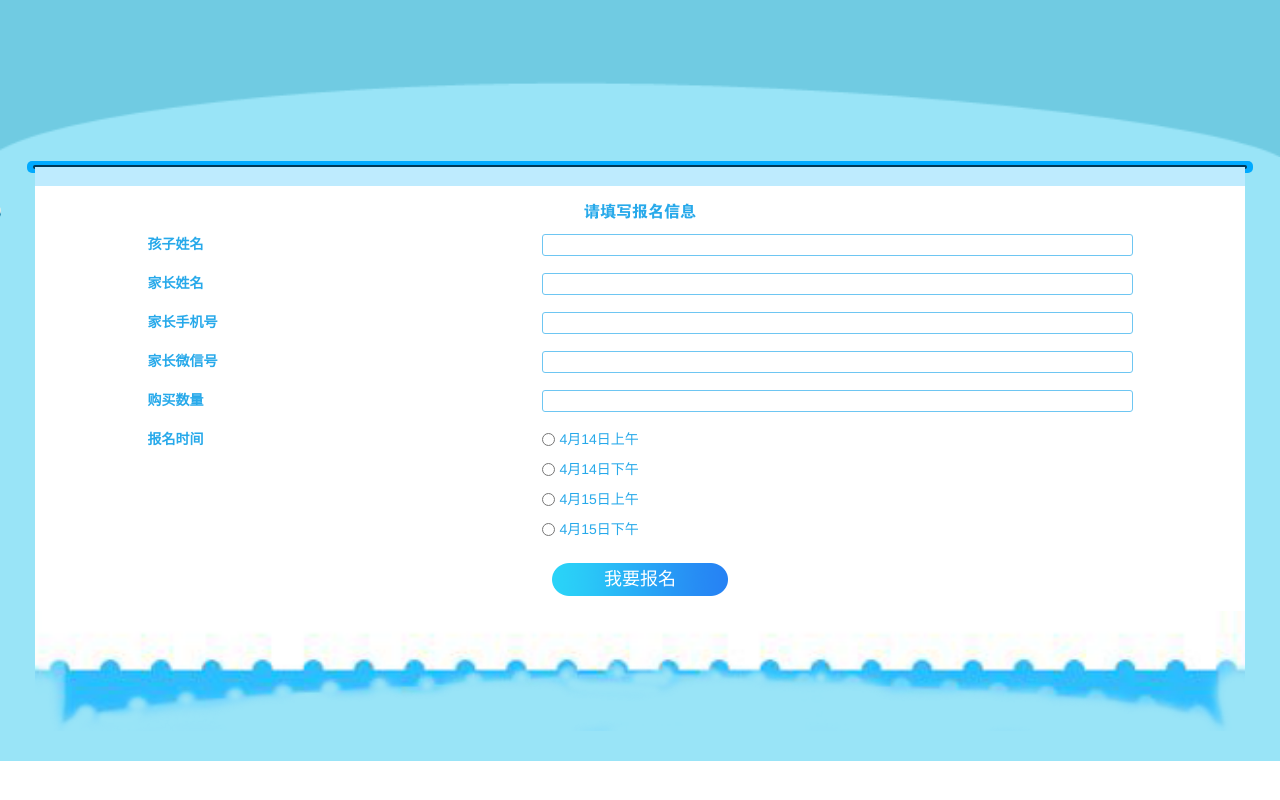
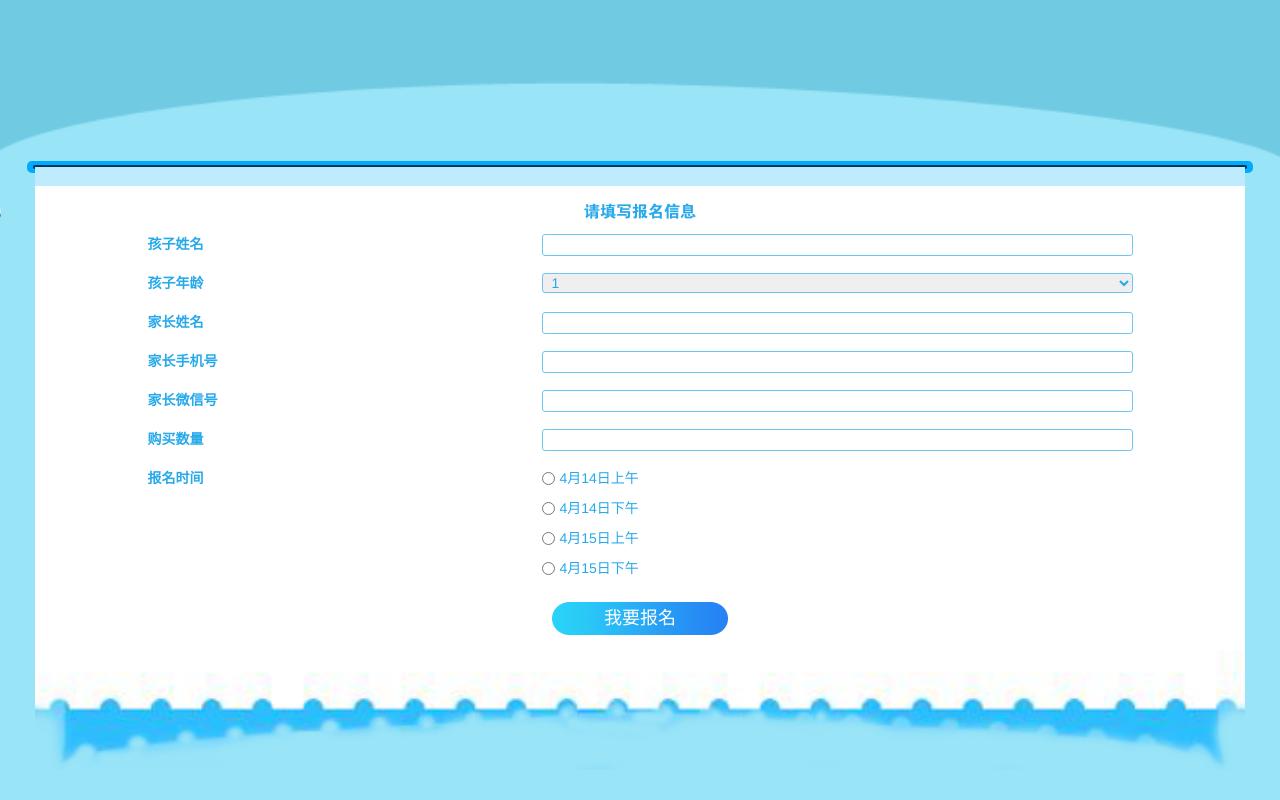
Before and after one commit to janice-jia/signUp, a website: page html/signUp.html in a window 1280 px wide. Shown: the part 744-1544 px from the top of the page. Before the commit the page ends 1505 px from the top, so only its background shows below. Drawn offline with Linux system fonts and the light colour scheme.

Commit message:
报名添加学生年龄选项

```diff
--- a/html/signUp.html
+++ b/html/signUp.html
@@ -29,6 +29,16 @@
                 <div class="sign-input row">
                     <label class="col-xs-4 col-xs-offset-1" for="childName">孩子姓名<span></span></label>
                     <input class="col-xs-6" type="text" name="childName" id="childName"/>
+                </div>
+                <div class="sign-input row">
+                    <label class="col-xs-4 col-xs-offset-1" for="childAge">孩子年龄<span></span></label>
+                    <select name="" id="" class="col-xs-6" name="childName" id="childAge">
+                        <option value="">1</option>
+                        <option value="">1</option>
+                        <option value="">1</option>
+                        <option value="">1</option>
+                        <option value="">1</option>
+                    </select>
                 </div>
                 <div class="sign-input row">
                     <label class="col-xs-4 col-xs-offset-1" for="parentsName" >家长姓名<span></span></label>
--- a/html/static/src/all.scss
+++ b/html/static/src/all.scss
@@ -102,6 +102,12 @@
             input{
                 border: 1px solid #6ec6f2;
                 border-radius: 3px;
+                padding: 0 5px;
+            }
+            select{
+                border: 1px solid #6ec6f2;
+                border-radius: 3px;
+                padding: 0 5px;
             }
             .signTime{
                 padding: 0;
```
Also changed, not shown: html/static/css/all.css, html/static/minCss/all.min.css.
